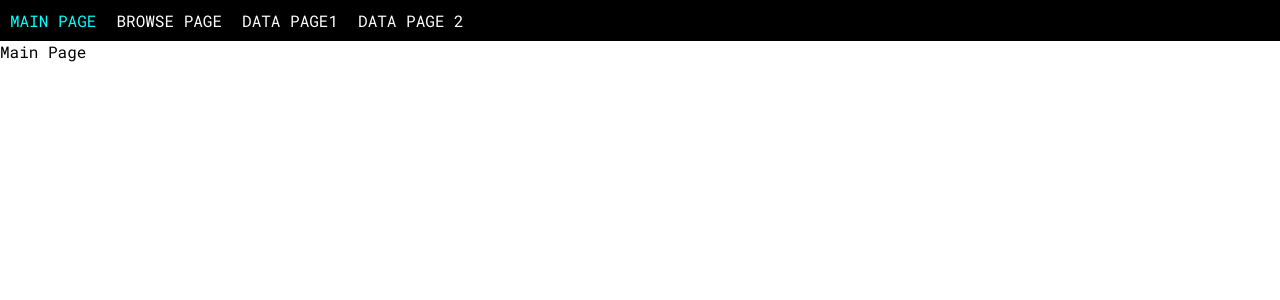
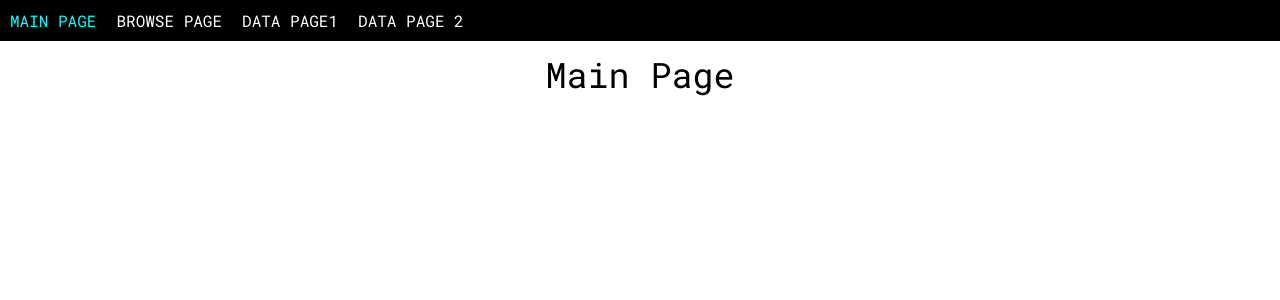
Before and after one commit to Mgrdich/react_php_docker, a React (Create React App) app in the folder client/: page / in a window 1280 px wide. Shown: the top 300 px of the page. Built offline with nearby package versions, Linux system fonts and the light colour scheme; the HTML template or start-up script is replaced by a standard one.

Commit message:
Navigation Bar Finalization

```diff
--- a/client/src/Pages/BrowsePage.tsx
+++ b/client/src/Pages/BrowsePage.tsx
@@ -1,9 +1,10 @@
 import {FC} from "react";
+import {StyledHeader} from "../styled/general";
 
 const BrowsePage:FC = () => {
     return (
         <>
-            <div>Browser Page</div>
+            <StyledHeader>Browser Page</StyledHeader>
         </>
     );
 };
--- a/client/src/Pages/DataViewPage.tsx
+++ b/client/src/Pages/DataViewPage.tsx
@@ -1,9 +1,10 @@
 import {FC} from "react";
+import {StyledHeader} from "../styled/general";
 
 const DataViewPage:FC = () => {
     return (
         <>
-            <div>Data View Page</div>
+            <StyledHeader>Data View Page</StyledHeader>
         </>
     );
 };
--- a/client/src/Pages/DataViewParsedPage.tsx
+++ b/client/src/Pages/DataViewParsedPage.tsx
@@ -1,9 +1,10 @@
 import {FC} from "react";
+import {StyledHeader} from "../styled/general";
 
 const DataViewParsedPage:FC = () => {
     return (
         <>
-            <div>Data View Parsed Page</div>
+            <StyledHeader>Data View Parsed Page</StyledHeader>
         </>
     );
 };
--- a/client/src/Pages/MainPage.tsx
+++ b/client/src/Pages/MainPage.tsx
@@ -1,9 +1,10 @@
 import {FC} from "react";
+import {StyledHeader} from "../styled/general";
 
 const MainPage:FC = () => {
     return (
         <>
-            <div>Main Page</div>
+            <StyledHeader>Main Page</StyledHeader>
         </>
     );
 };
--- a/client/src/Router.tsx
+++ b/client/src/Router.tsx
@@ -9,6 +9,12 @@ import DataViewParsedPage from "./Pages/DataViewParsedPage";
 import MainPage from "./Pages/MainPage";
 import NavigationBar from "./Components/UI/NavigationBar";
 import {T_NavigationPages} from "./types/types";
+import styled from "styled-components";
+
+
+const PageContainer = styled.div`
+  padding: 10px;
+`;
 
 enum App_Routes {
     mainPage = '/',
@@ -34,19 +40,21 @@ const NavigationPages: T_NavigationPages = [
         text: 'Data Page 2',
         url: App_Routes.dataPage2
     },
-]
+];
 
 const AppRouter = () => {
     return (
         <>
             <BrowserRouter>
                 <NavigationBar routes={NavigationPages}/>
+                <PageContainer>
                     <Routes>
                         <Route path={App_Routes.mainPage} element={<MainPage/>}/>
                         <Route path={App_Routes.browsePage} element={<BrowsePage/>}/>
                         <Route path={App_Routes.dataPage1} element={<DataViewPage/>}/>
                         <Route path={App_Routes.dataPage2} element={<DataViewParsedPage/>}/>
                     </Routes>
+                </PageContainer>
             </BrowserRouter>
         </>
     );
--- /dev/null
+++ b/client/src/styled/general.tsx
@@ -0,0 +1,6 @@
+import styled from "styled-components";
+
+export const StyledHeader = styled.div`
+  text-align: center;
+  font-size: 35px;
+`;
```
Lines whose indentation alone changed are shown as unchanged.
